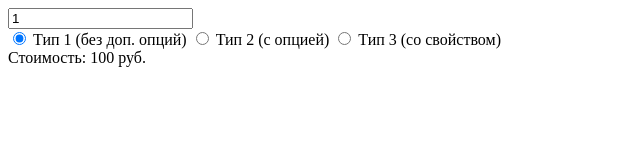
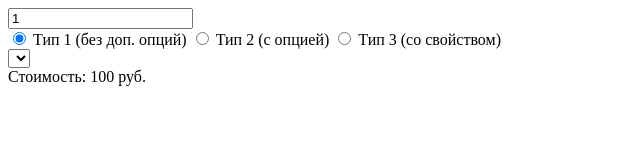
Before and after one commit to swertog3/swertog36.github.io, a plain HTML site: page index.html in a window 1280 px wide. Shown: the whole page, without its empty margins (0-640 px from the left). Drawn offline with Linux system fonts and the light colour scheme.

Commit message:
Update index.html

```diff
--- a/index.html
+++ b/index.html
@@ -18,7 +18,7 @@
         </div>
 
         <div id="options"></div> <!-- Для опций (селект) -->
-        <div id="properties"></div> <!-- Для свойств (чекбоксы) -->
+        <select id="properties"></select><!-- Для свойств (чекбоксы) -->
 
         <div id="result">Стоимость: 0 руб.</div>
     </div>
```
